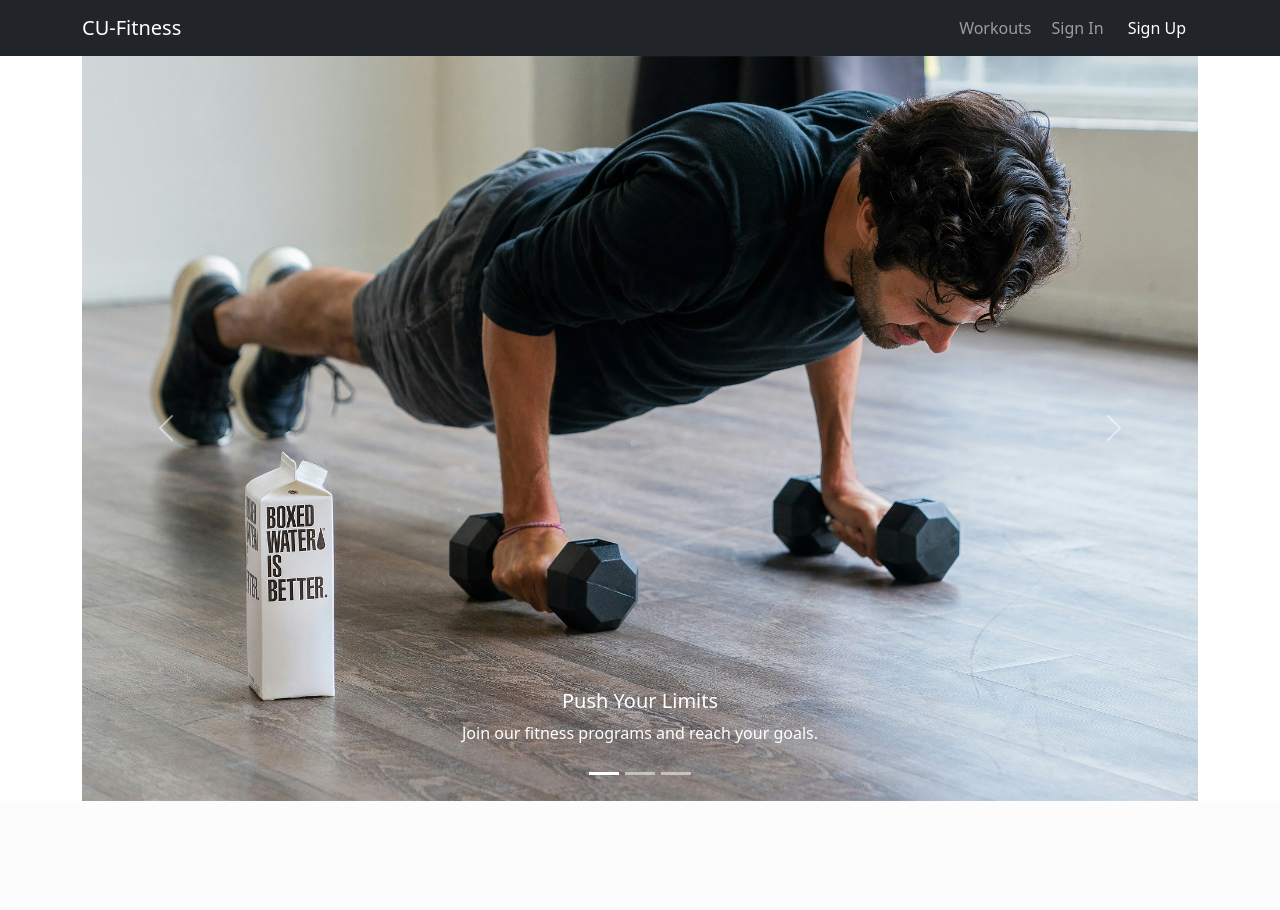
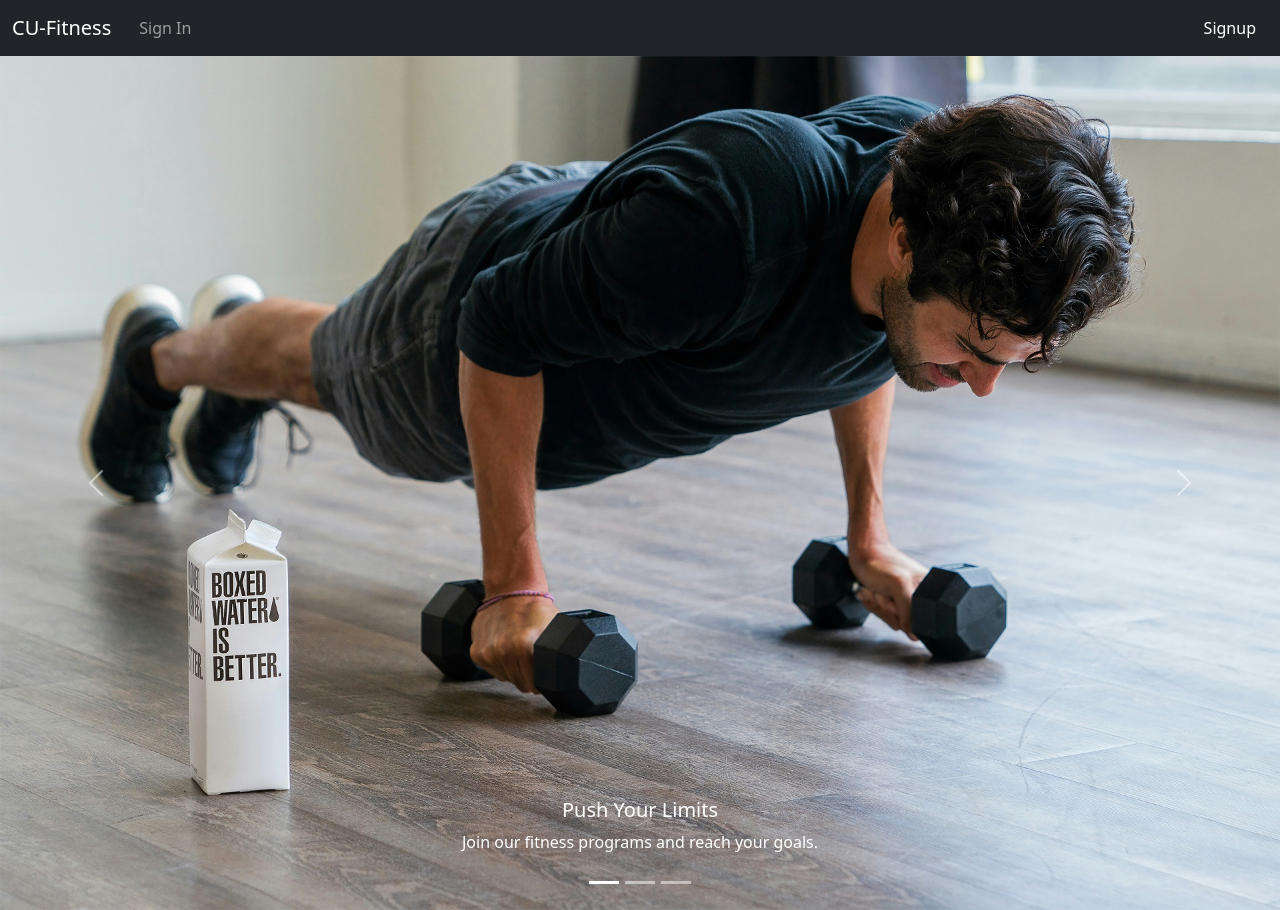
Before and after one commit to greenquark-phoenix/cu_fitness, a Django app: page / in a window 1280 px wide. Before the commit the page ends 801 px from the top, so only its background shows below. Run offline with Django 5.2, Linux system fonts and the light colour scheme; some libraries are stand-ins or nearby versions.

Commit message:
FITNESS-25: Add signup functionality
- Add the form and view for the signup.
- Update the home page to have the signup button.

```diff
--- a/cu_fitness/urls.py
+++ b/cu_fitness/urls.py
@@ -14,10 +14,11 @@ Including another URLconf
     1. Import the include() function: from django.urls import include, path
     2. Add a URL to urlpatterns:  path('blog/', include('blog.urls'))
 """
-# from django.contrib import admin
+from django.contrib import admin
 from django.urls import path, include
 
 urlpatterns = [
-    #    path('admin/', admin.site.urls),
+    path('admin/', admin.site.urls),
     path('', include('home.urls')),
+    path('users/', include('users.urls')),
 ]
--- a/templates/home.html
+++ b/templates/home.html
@@ -12,38 +12,36 @@
 <body>
 
 <nav class="navbar navbar-expand-lg navbar-dark bg-dark">
-    <div class="container">
+    <div class="container-fluid">
         <a class="navbar-brand" href="{% url 'home' %}">CU-Fitness</a>
         <button class="navbar-toggler" type="button" data-bs-toggle="collapse" data-bs-target="#navbarNav">
             <span class="navbar-toggler-icon"></span>
         </button>
         <div class="collapse navbar-collapse" id="navbarNav">
+            <ul class="navbar-nav me-auto mb-2 mb-lg-0">
+                {% if user.is_authenticated %}
+                    <li class="navbar-text text-white">Welcome, {{ user.username }}.</li>
+                {% else %}
+                    <a class="nav-link btn btn-outline-light mx-1">Sign In</a>
+                {% endif %}
+            </ul>
             <ul class="navbar-nav ms-auto">
+                {% if not user.is_authenticated %}
                     <li class="nav-item">
-                    {#                    <a class="nav-link" href="{% url 'workouts' %}">Workouts</a>#}
-                    <a class="nav-link">Workouts</a>
+                        <a class="nav-link btn btn-primary mx-1 text-white" href="{% url 'signup' %}">Signup</a>
                     </li>
-                <li class="nav-item">
-                    {#                    <a class="nav-link btn btn-outline-light mx-1" href="{% url 'login' %}">Sign In</a>#}
-                    <a class="nav-link btn btn-outline-light mx-1">Sign In</a>
-                </li>
-                <li class="nav-item">
-                    {#                    <a class="nav-link btn btn-primary mx-1 text-white" href="{% url 'signup' %}">Sign Up</a>#}
-                    <a class="nav-link btn btn-primary mx-1 text-white">Sign Up</a>
-                </li>
+                {% else %}
+                    <li class="navbar-text text-white">Logout</li>
+                {% endif %}
             </ul>
         </div>
     </div>
 </nav>
 
 <!-- Image Slider -->
-<div class="container">
-    <div class="row">
-        <div class="col">
 <div id="fitnessCarousel" class="carousel slide" data-bs-ride="carousel">
     <div class="carousel-indicators">
-                    <button type="button" data-bs-target="#fitnessCarousel" data-bs-slide-to="0"
-                            class="active"></button>
+        <button type="button" data-bs-target="#fitnessCarousel" data-bs-slide-to="0" class="active"></button>
         <button type="button" data-bs-target="#fitnessCarousel" data-bs-slide-to="1"></button>
         <button type="button" data-bs-target="#fitnessCarousel" data-bs-slide-to="2"></button>
     </div>
@@ -63,8 +61,7 @@
             </div>
         </div>
         <div class="carousel-item">
-                        <img src="{% static 'images/background-3.jpg' %}" class="d-block w-100"
-                             alt="Nutrition & Wellness">
+            <img src="{% static 'images/background-3.jpg' %}" class="d-block w-100" alt="Nutrition & Wellness">
             <div class="carousel-caption d-none d-md-block">
                 <h5>Mind & Body Wellness</h5>
                 <p>Balance your fitness with the right meals.</p>
@@ -80,9 +77,7 @@
         <span class="carousel-control-next-icon"></span>
     </button>
 </div>
-        </div>
-    </div>
-</div>
+
 
 </body>
 </html>
--- /dev/null
+++ b/users/urls.py
@@ -0,0 +1,7 @@
+from django.urls import path
+
+from users import views as users_views
+
+urlpatterns = [
+    path("signup/", users_views.signup, name="signup"),
+]
```
Also changed, not shown: cu_fitness/settings.py (+8 -7 lines), templates/signup.html (added, +30 -0 lines), users/forms.py (added, +10 -0 lines), users/views.py (+15 -1 lines). Lines whose indentation alone changed are shown as unchanged.
